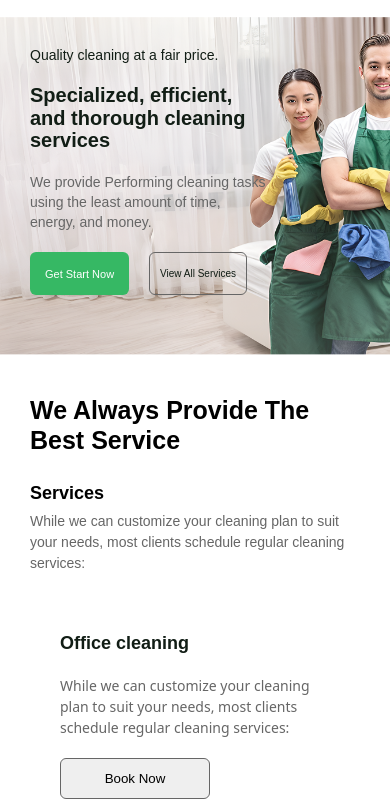
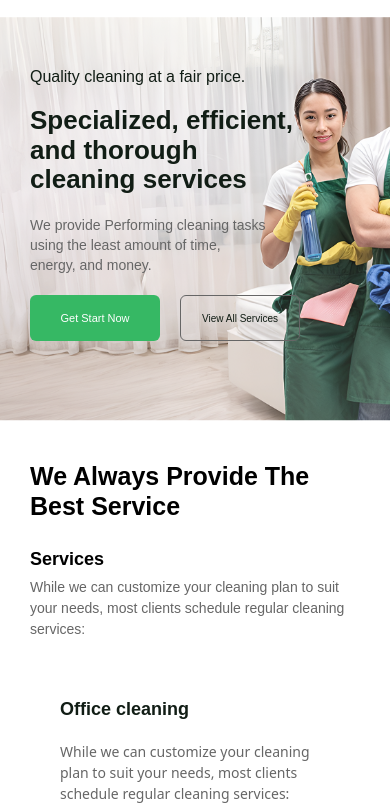
Before and after one commit to Prince809t/CleanZone-Services-website, a plain HTML site: page index.html in a window 390 px wide. Shown: the part 66-871 px from the top of the page. Drawn offline with Linux system fonts and the light colour scheme.

Commit message:
button changes

```diff
--- a/responsive.css
+++ b/responsive.css
@@ -74,18 +74,18 @@
 @media screen and (max-width:446px){
     .second{
         /* padding: 60px 0px 10px 30px !important; */
-        padding: 30px 30px !important;
+        padding: 50px 30px !important;
     }
     .second>.list1{
         gap: 20px !important;
     }
     .second .list1 .para2 p{
-        font-size: 14px !important;
+        font-size: 16px !important;
 
     }
     .second .list1 .heads1 h1{
-        font-size: 20px !important;
-        max-width: 240px !important;
+        font-size: 26px !important;
+        max-width: 280px !important;
     }
     .second>.list1> .heads1{
         gap: 20px !important;
@@ -101,15 +101,16 @@
         margin-top: 0px !important;
     }
     .herobuttons>button{
-        height: 43px !important;
+        height: 46px !important;
+        width: 130px !important;
     }
     .herobuttons>.fill{
-        max-width: 100px !important;
+        max-width: 200px !important;
         font-size: 11px !important;
     }
     .herobuttons>.outline{
         font-size: 10px !important;
-        max-width: 100px !important;
+        max-width: 120px !important;
     }
 
 }
```
